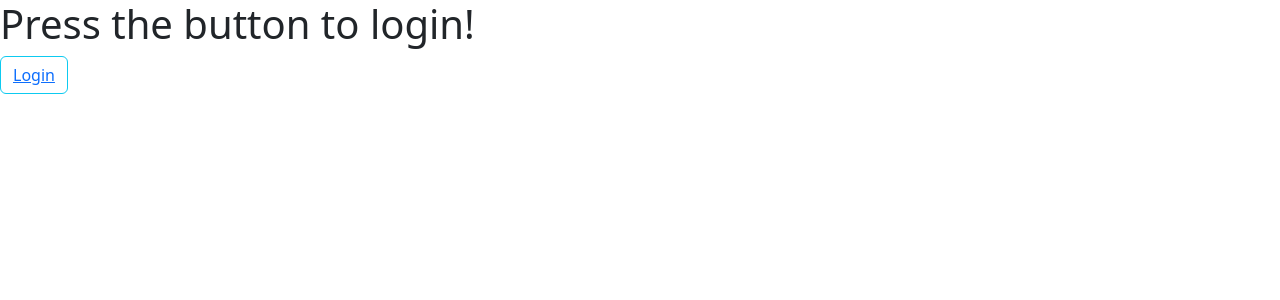
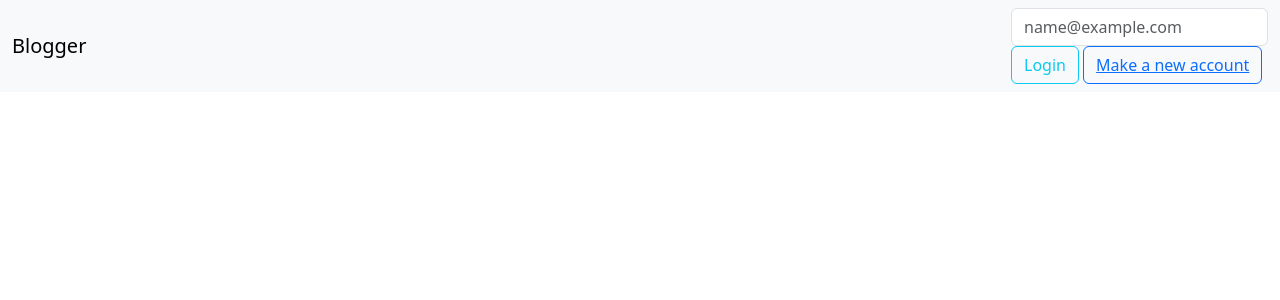
Before and after one commit to boothe0/blogPostApp, a Flask app: page / in a window 1280 px wide. Shown: the top 300 px of the page. Run offline with Flask 3, Linux system fonts and the light colour scheme.

Commit message:
Added ability to login from home page or make a new account

```diff
--- a/app.py
+++ b/app.py
@@ -15,6 +15,15 @@ users = {
 def home_page():
     return render_template('home.html')
 
+@app.route('/handleLogin', methods=['POST'])
+def handle_login():
+    if request.method == 'POST':
+        username = request.form['emailPremade']
+        print(username)
+        if username in users:
+            return render_template('blogger.html', first_name=username)
+        else:
+            return render_template('login_form.html')
 
 @app.route('/handle_post', methods=['POST'])
 def handle_post():
--- a/templates/home.html
+++ b/templates/home.html
@@ -7,10 +7,21 @@
     <link href="https://cdn.jsdelivr.net/npm/bootstrap@5.3.3/dist/css/bootstrap.min.css" rel="stylesheet" integrity="sha384-QWTKZyjpPEjISv5WaRU9OFeRpok6YctnYmDr5pNlyT2bRjXh0JMhjY6hW+ALEwIH" crossorigin="anonymous">
 </head>
 <body>
-    <h1> Press the button to login!</h1>
-    <button type="button" class="btn btn-outline-info">
-        <a href="/login">Login</a>
-    </button>
+    <nav class="navbar bg-body-tertiary">
+        <div class="container-fluid">
+            <a class="navbar-brand">Blogger</a>
+            <form method="POST" action="{{ url_for('handle_login')}}">
+                <input class="form-control me2" name="emailPremade" type="email" placeholder="name@example.com" aria-label="Search">
+                <button type="submit" class="btn btn-outline-info">
+                    Login
+                </button>
+                <button type="submit" class="btn btn-outline-primary">
+                    <a href="/login">Make a new account</a>
+                </button>
+            </form>
+        </div>
+    </nav>
+
 
 </body>
 </html>
```
